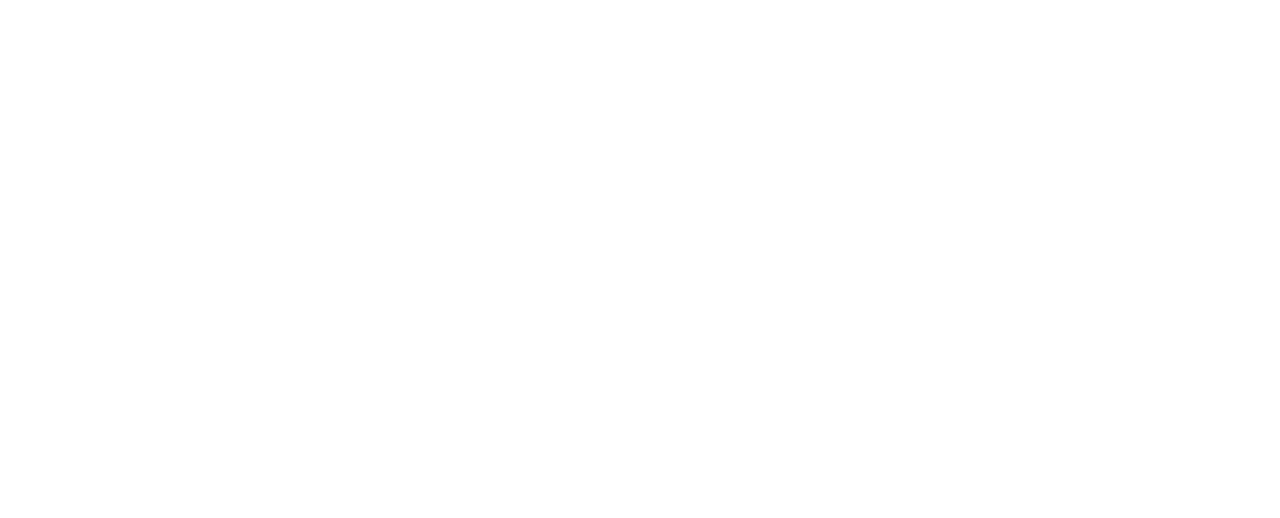
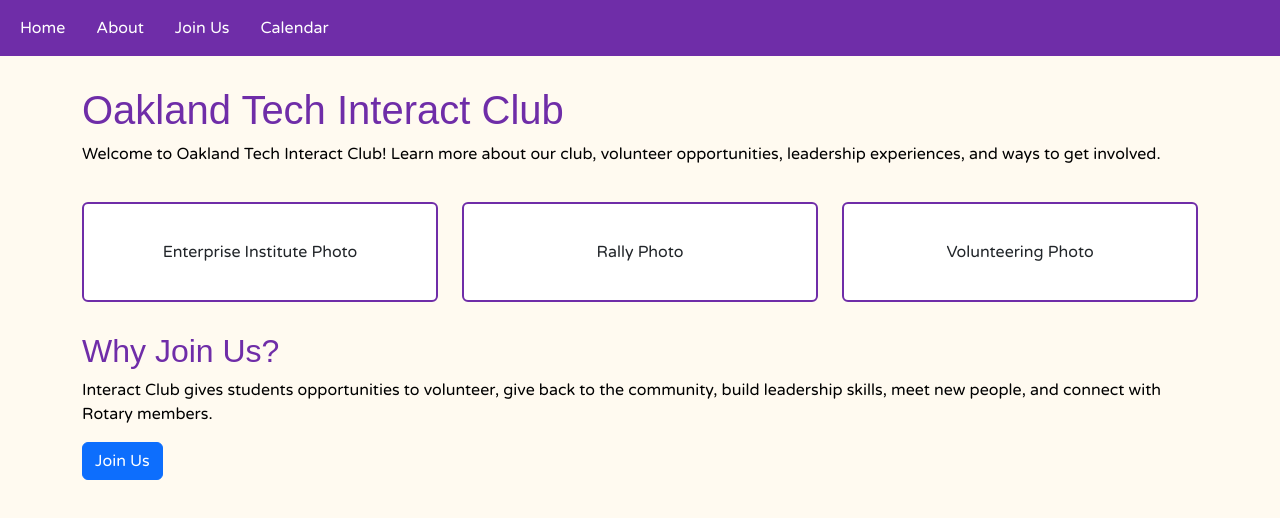
Before and after one commit to simone-n1/OTInteractClub, a plain HTML site: page index.html in a window 1280 px wide. Drawn offline with nearby package versions, Linux system fonts and the light colour scheme; a web font is replaced by a local one.

Commit message:
client website draft

```diff
--- a/index.html
+++ b/index.html
@@ -4,11 +4,71 @@
 <head>
     <meta charset="UTF-8">
     <meta name="viewport" content="width=device-width, initial-scale=1.0">
-    <title>Document</title>
+    <title>Oakland Tech Interact Club</title>
+    <link href="https://cdn.jsdelivr.net/npm/bootstrap@5.3.8/dist/css/bootstrap.min.css" rel="stylesheet">
+    <link rel="stylesheet" href="style.css">
+    <link href="https://fonts.googleapis.com/css2?family=Huninn&family=Varela+Round&display=swap" rel="stylesheet">
 </head>
 
 <body>
+    <nav class="navbar navbar-expand-lg">
+        <div class="container-fluid">
+            <div class="navbar-nav">
+                <a class="nav-link" href="index.html">Home</a>
+                <a class="nav-link" href="about.html">About</a>
+                <a class="nav-link" href="join.html">Join Us</a>
+                <a class="nav-link" href="calendar.html">Calendar</a>
+            </div>
+        </div>
+    </nav>
+    <main class="container">
 
+        <h1>Oakland Tech Interact Club</h1>
+
+        <p>
+            Welcome to Oakland Tech Interact Club! Learn more about our club,
+            volunteer opportunities, leadership experiences, and ways to get involved.
+        </p>
+
+        <div class="row text-center">
+
+            <div class="col">
+                <div class="card">
+                    <div class="card-body">
+                        Enterprise Institute Photo
+                    </div>
+                </div>
+            </div>
+
+            <div class="col">
+                <div class="card">
+                    <div class="card-body">
+                        Rally Photo
+                    </div>
+                </div>
+            </div>
+
+            <div class="col">
+                <div class="card">
+                    <div class="card-body">
+                        Volunteering Photo
+                    </div>
+                </div>
+            </div>
+
+        </div>
+        <section>
+            <h2>Why Join Us?</h2>
+
+            <p>
+                Interact Club gives students opportunities to volunteer, give back to the community,
+                build leadership skills, meet new people, and connect with Rotary members.
+            </p>
+
+            <a class="btn btn-primary" href="join.html">Join Us</a>
+        </section>
+    </main>
+    <script src="https://cdn.jsdelivr.net/npm/bootstrap@5.3.8/dist/js/bootstrap.bundle.min.js"></script>
 </body>
 
 </html>
--- a/style.css
+++ b/style.css
@@ -0,0 +1,40 @@
+body {
+    background-color: #fffaf0;
+    font-family: "Varela Round", sans-serif;
+    color: black;
+}
+
+h1,
+h2 {
+    font-family: "Huninn", sans-serif;
+    color: #6f2da8;
+}
+
+.navbar {
+    background-color: #6f2da8;
+}
+
+.nav-link {
+    color: white;
+    margin-right: 15px;
+}
+
+.nav-link:hover {
+    color: #fffaf0;
+}
+
+main {
+    padding-top: 30px;
+    padding-bottom: 30px;
+}
+
+.card {
+    margin-top: 20px;
+    padding: 20px;
+    background-color: white;
+    border: 2px solid #6f2da8;
+}
+
+section {
+    margin-top: 30px;
+}
```
Also changed, not shown: about.html (added, +89 -0 lines), calendar.html (added, +100 -0 lines), join.html (added, +98 -0 lines).
